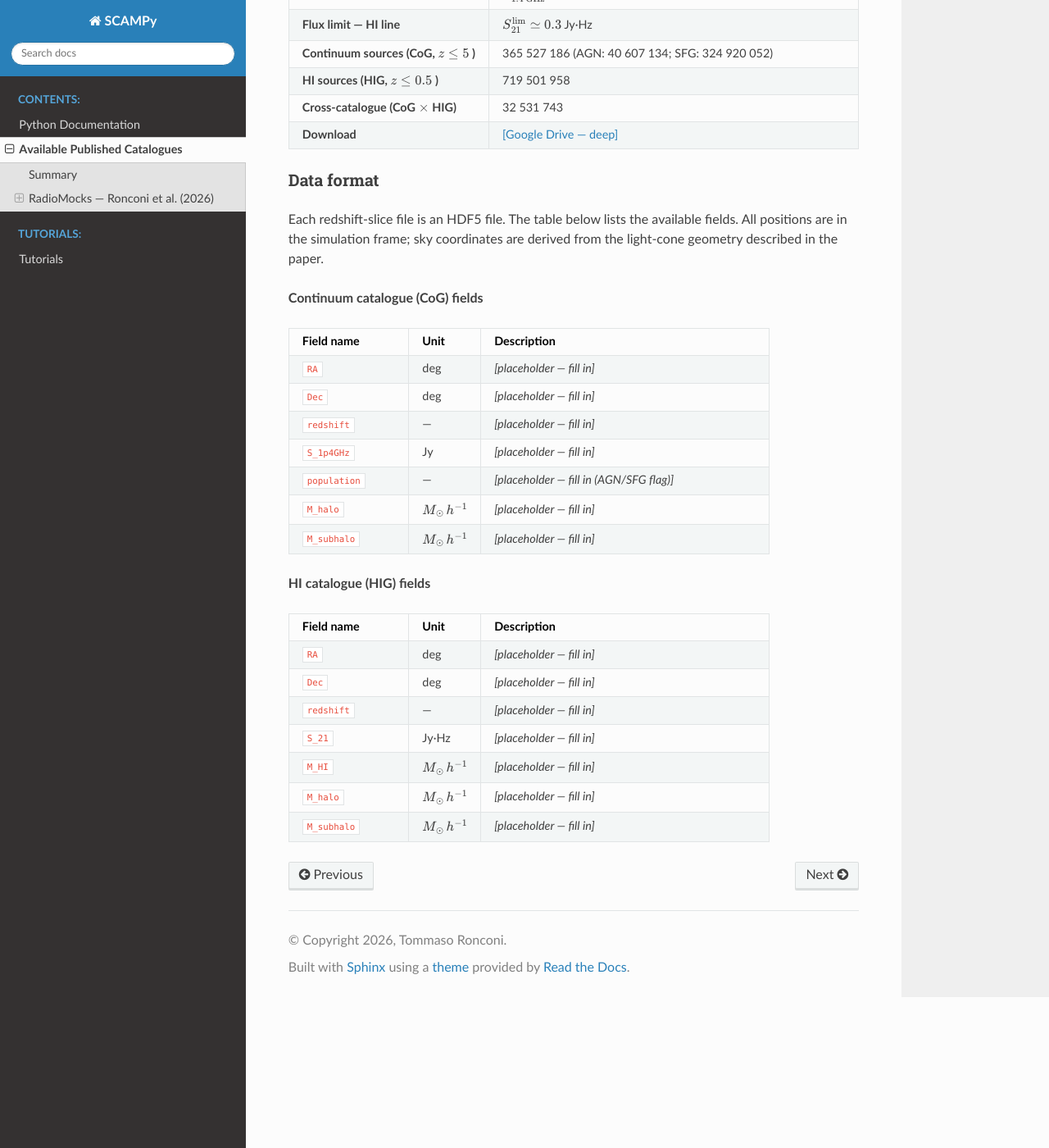
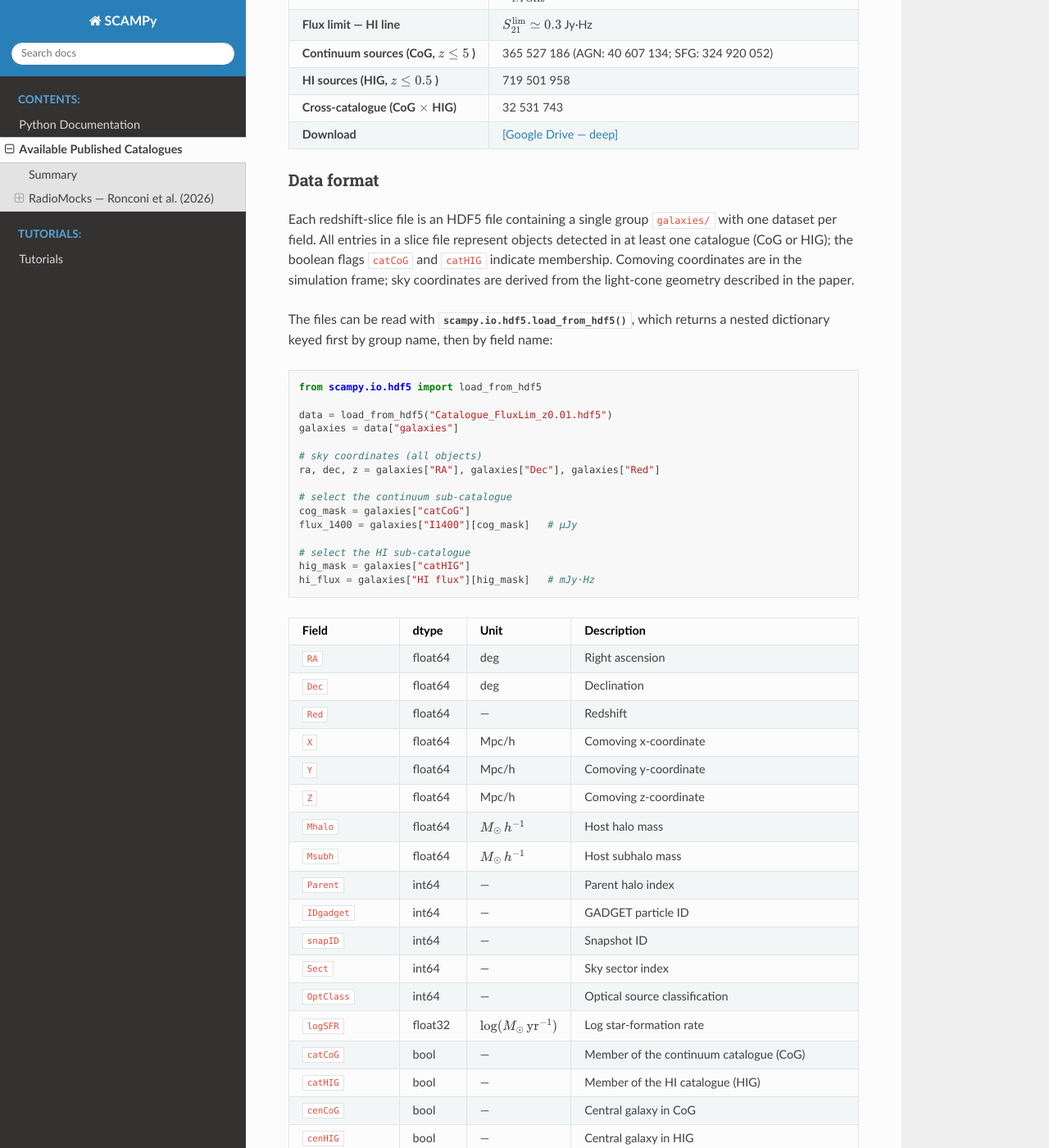
Before and after one commit to TommasoRonconi/scampy, a Sphinx documentation site: the page built from doc/catalogues.rst, in a window 1280 px wide and 1400 px high, scrolled down 1682 px. Shown: the whole window at 82% size. Built offline with Sphinx 7.4.7 and the Read the Docs theme 3.1.0, drawn with Linux system fonts in a browser that asks for light colours; some of the changed text lies outside the part shown.

Commit message:
added table, just links are missing

```diff
--- a/doc/catalogues.rst
+++ b/doc/catalogues.rst
@@ -134,68 +134,179 @@ Deep catalogue
 Data format
 ^^^^^^^^^^^
 
-Each redshift-slice file is an HDF5 file.  The table below lists the available
-fields.  All positions are in the simulation frame; sky coordinates are derived
-from the light-cone geometry described in the paper.
+Each redshift-slice file is an HDF5 file containing a single group ``galaxies/``
+with one dataset per field.  All entries in a slice file represent objects
+detected in at least one catalogue (CoG or HIG); the boolean flags ``catCoG``
+and ``catHIG`` indicate membership.  Comoving coordinates are in the simulation
+frame; sky coordinates are derived from the light-cone geometry described in the
+paper.
 
-**Continuum catalogue (CoG) fields**
+The files can be read with :func:`scampy.io.hdf5.load_from_hdf5`, which returns
+a nested dictionary keyed first by group name, then by field name:
+
+.. code-block:: python
+
+   from scampy.io.hdf5 import load_from_hdf5
+
+   data = load_from_hdf5("Catalogue_FluxLim_z0.01.hdf5")
+   galaxies = data["galaxies"]
+
+   # sky coordinates (all objects)
+   ra, dec, z = galaxies["RA"], galaxies["Dec"], galaxies["Red"]
+
+   # select the continuum sub-catalogue
+   cog_mask = galaxies["catCoG"]
+   flux_1400 = galaxies["I1400"][cog_mask]   # µJy
+
+   # select the HI sub-catalogue
+   hig_mask = galaxies["catHIG"]
+   hi_flux = galaxies["HI flux"][hig_mask]   # mJy·Hz
 
 .. list-table::
    :header-rows: 1
-   :widths: 25 15 60
+   :widths: 20 12 15 53
 
-   * - Field name
+   * - Field
+     - dtype
      - Unit
      - Description
    * - ``RA``
+     - float64
      - deg
-     - *[placeholder — fill in]*
+     - Right ascension
    * - ``Dec``
+     - float64
      - deg
-     - *[placeholder — fill in]*
-   * - ``redshift``
+     - Declination
+   * - ``Red``
+     - float64
      - —
-     - *[placeholder — fill in]*
-   * - ``S_1p4GHz``
-     - Jy
-     - *[placeholder — fill in]*
-   * - ``population``
+     - Redshift
+   * - ``X``
+     - float64
+     - Mpc/h
+     - Comoving x-coordinate
+   * - ``Y``
+     - float64
+     - Mpc/h
+     - Comoving y-coordinate
+   * - ``Z``
+     - float64
+     - Mpc/h
+     - Comoving z-coordinate
+   * - ``Mhalo``
+     - float64
+     - :math:`M_\odot\,h^{-1}`
+     - Host halo mass
+   * - ``Msubh``
+     - float64
+     - :math:`M_\odot\,h^{-1}`
+     - Host subhalo mass
+   * - ``Parent``
+     - int64
      - —
-     - *[placeholder — fill in (AGN/SFG flag)]*
-   * - ``M_halo``
-     - :math:`M_\odot\,h^{-1}`
-     - *[placeholder — fill in]*
-   * - ``M_subhalo``
-     - :math:`M_\odot\,h^{-1}`
-     - *[placeholder — fill in]*
-
-**HI catalogue (HIG) fields**
-
-.. list-table::
-   :header-rows: 1
-   :widths: 25 15 60
-
-   * - Field name
-     - Unit
-     - Description
-   * - ``RA``
+     - Parent halo index
+   * - ``IDgadget``
+     - int64
+     - —
+     - GADGET particle ID
+   * - ``snapID``
+     - int64
+     - —
+     - Snapshot ID
+   * - ``Sect``
+     - int64
+     - —
+     - Sky sector index
+   * - ``OptClass``
+     - int64
+     - —
+     - Optical source classification
+   * - ``logSFR``
+     - float32
+     - :math:`\log(M_\odot\,\mathrm{yr}^{-1})`
+     - Log star-formation rate
+   * - ``catCoG``
+     - bool
+     - —
+     - Member of the continuum catalogue (CoG)
+   * - ``catHIG``
+     - bool
+     - —
+     - Member of the HI catalogue (HIG)
+   * - ``cenCoG``
+     - bool
+     - —
+     - Central galaxy in CoG
+   * - ``cenHIG``
+     - bool
+     - —
+     - Central galaxy in HIG
+   * - ``satCoG``
+     - bool
+     - —
+     - Satellite galaxy in CoG
+   * - ``satHIG``
+     - bool
+     - —
+     - Satellite galaxy in HIG
+   * - ``I1400`` *(CoG)*
+     - float32
+     - :math:`\mu\mathrm{Jy}`
+     - Flux density at 1.4 GHz
+   * - ``I150`` *(CoG)*
+     - float32
+     - :math:`\mu\mathrm{Jy}`
+     - Flux density at 150 MHz
+   * - ``I3000`` *(CoG)*
+     - float32
+     - :math:`\mu\mathrm{Jy}`
+     - Flux density at 3 GHz
+   * - ``L1400`` *(CoG)*
+     - float32
+     - :math:`\log(\mathrm{W\,Hz}^{-1})`
+     - Radio luminosity at 1.4 GHz
+   * - ``RadioClass`` *(CoG)*
+     - int64
+     - —
+     - Radio source classification (AGN/SFG)
+   * - ``size`` *(CoG)*
+     - float32
+     - arcsec
+     - Angular size
+   * - ``trecs_CoG_ID`` *(CoG)*
+     - int64
+     - —
+     - T-RECS continuum source ID
+   * - ``HI flux`` *(HIG)*
+     - float32
+     - :math:`\mathrm{mJy\cdot Hz}`
+     - HI line flux
+   * - ``HI size`` *(HIG)*
+     - float32
+     - arcsec
+     - HI disc angular size
+   * - ``MHI`` *(HIG)*
+     - float32
+     - :math:`\log(M_\odot)`
+     - HI mass
+   * - ``MHI_pred`` *(HIG)*
+     - float32
+     - :math:`\log(M_\odot)`
+     - Predicted HI mass (from SHAM)
+   * - ``w50`` *(HIG)*
+     - float32
+     - km/s
+     - Line width at 50% peak flux
+   * - ``v_max`` *(HIG)*
+     - float32
+     - km/s
+     - Maximum rotation velocity
+   * - ``inclination`` *(HIG)*
+     - float32
      - deg
-     - *[placeholder — fill in]*
-   * - ``Dec``
-     - deg
-     - *[placeholder — fill in]*
-   * - ``redshift``
+     - Disc inclination angle
+   * - ``trecs_HIG_ID`` *(HIG)*
+     - int64
      - —
-     - *[placeholder — fill in]*
-   * - ``S_21``
-     - Jy·Hz
-     - *[placeholder — fill in]*
-   * - ``M_HI``
-     - :math:`M_\odot\,h^{-1}`
-     - *[placeholder — fill in]*
-   * - ``M_halo``
-     - :math:`M_\odot\,h^{-1}`
-     - *[placeholder — fill in]*
-   * - ``M_subhalo``
-     - :math:`M_\odot\,h^{-1}`
-     - *[placeholder — fill in]*
+     - T-RECS HI source ID
```
